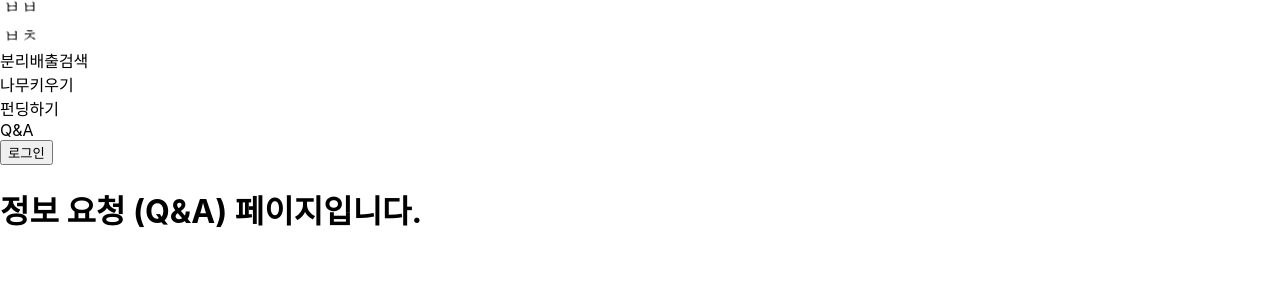
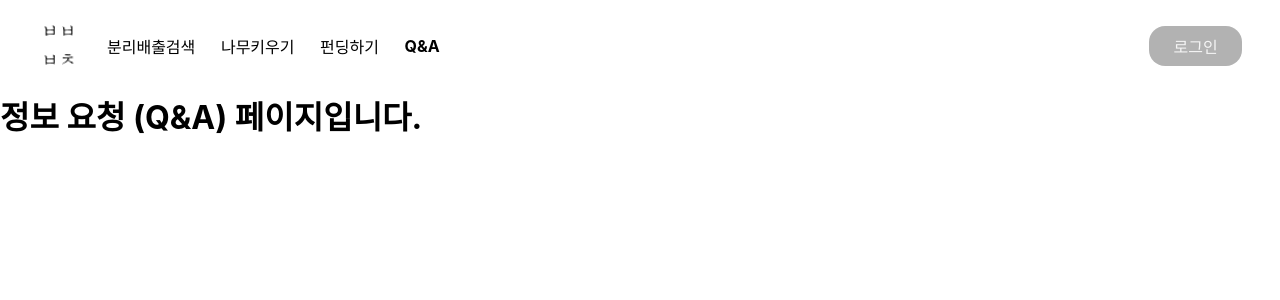
Before and after one commit to Team-Algebra/boonbae-frontend, a React (Create React App) app in the folder boonbae/: page /enquire in a window 1280 px wide. Shown: the top 300 px of the page. Built offline with nearby package versions, Linux system fonts and the light colour scheme.

Commit message:
style : Navbar 스타일 추가
- 현재 화면 비율에 맞도록 vh,vw를 사용하여 구현
- 현재 경로에 따라 font를 bold 처리
- 로그인 버튼 hover시 색깔 변경

```diff
--- a/boonbae/src/styles/Navbar.css
+++ b/boonbae/src/styles/Navbar.css
@@ -0,0 +1,27 @@
+.navbar{
+  display : flex;
+  justify-content: space-between;
+  align-items: center;
+  margin : 3vh 3vw;
+}
+.navbar-active{
+  font-weight: bold;
+}
+.navbar-left{
+  display : flex;
+  align-items: center;
+}
+.navbar-left div, img{
+  margin-right : 2vw;
+}
+.navbar-right button{
+  border : none;
+  border-radius: 1rem;
+  font-size: 1rem;
+  padding : 0.5em 1.5em;
+  background-color: rgba(0,0,0,0.3);
+  color : #F5F5F5;
+}
+.navbar-right button:hover{
+  background-color: rgba(0,0,0,0.5);
+}
```
